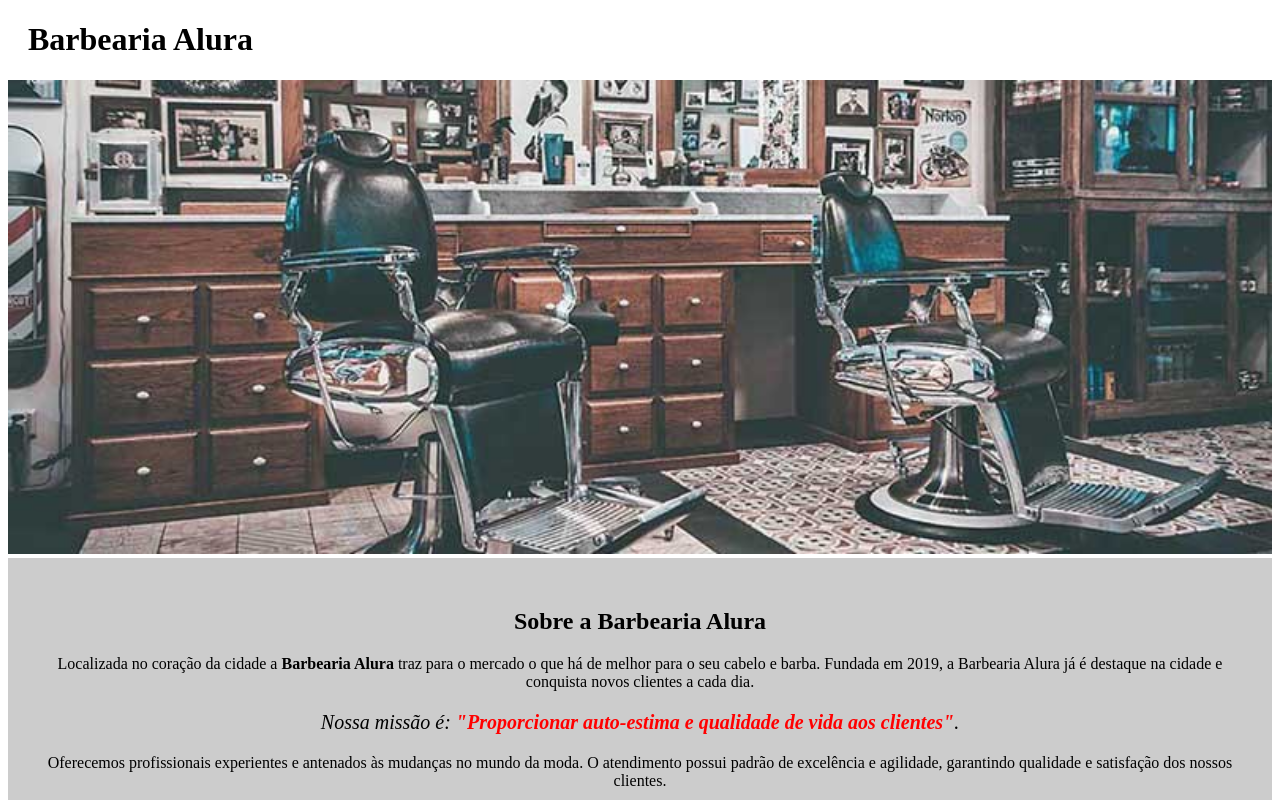
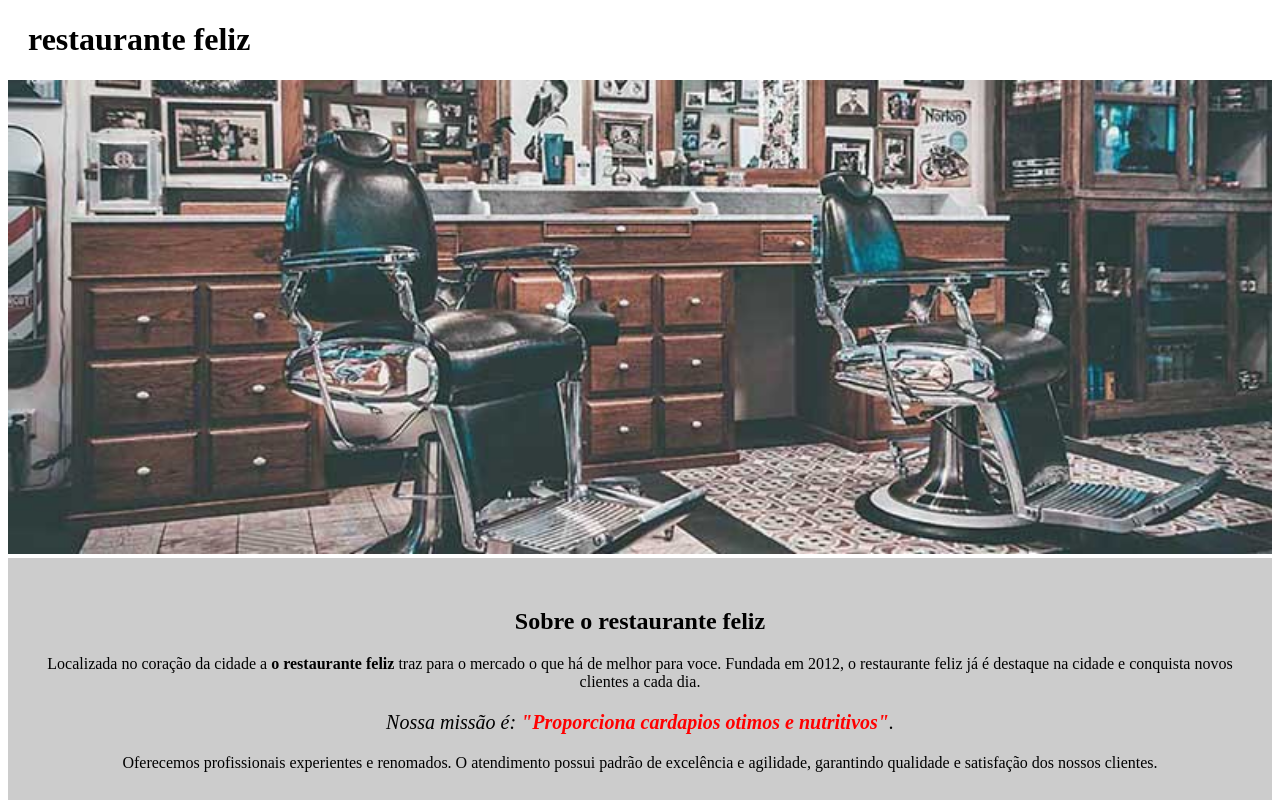
Before and after one commit to helloagabriele/hello, a plain HTML site: page index.html in a window 1280 px wide. Shown: the top 800 px of the page. Drawn offline with Linux system fonts and the light colour scheme.

Commit message:
Update index.html

```diff
--- a/index.html
+++ b/index.html
@@ -2,23 +2,23 @@
 <html lang="pt-br">
 	<head>
 		<meta charset="UTF-8">
-		<title>Barbearia Alura</title>
+		<title>site alimentação</title>
 		<link rel="stylesheet" href="style.css">
 	</head>
 
 	<body>
 		<header>
-			<h1 class="titulo-principal">Barbearia Alura</h1>
+			<h1 class="titulo-principal">restaurante feliz</h1>
 		</header>
 		<img id="banner" src="banner.jpg">
 		<div class="principal">
-			<h2 class="titulo-centralizado">Sobre a Barbearia Alura</h2>
+			<h2 class="titulo-centralizado">Sobre o restaurante feliz</h2>
 
-			<p>Localizada no coração da cidade a <strong>Barbearia Alura</strong> traz para o mercado o que há de melhor para o seu cabelo e barba. Fundada em 2019, a Barbearia Alura já é destaque na cidade e conquista novos clientes a cada dia.</p>
+			<p>Localizada no coração da cidade a <strong>o restaurante feliz</strong> traz para o mercado o que há de melhor para voce. Fundada em 2012, o restaurante feliz já é destaque na cidade e conquista novos clientes a cada dia.</p>
 
-			<p id="missao"><em>Nossa missão é: <strong>"Proporcionar auto-estima e qualidade de vida aos clientes"</strong>.</em></p>
+			<p id="missao"><em>Nossa missão é: <strong>"Proporciona cardapios otimos  e nutritivos"</strong>.</em></p>
 
-			<p>Oferecemos profissionais experientes e antenados às mudanças no mundo da moda. O atendimento possui padrão de excelência e agilidade, garantindo qualidade e satisfação dos nossos clientes.</p>
+			<p>Oferecemos profissionais experientes e renomados. O atendimento possui padrão de excelência e agilidade, garantindo qualidade e satisfação dos nossos clientes.</p>
 		</div>
 
 		<div class="beneficios">
```
